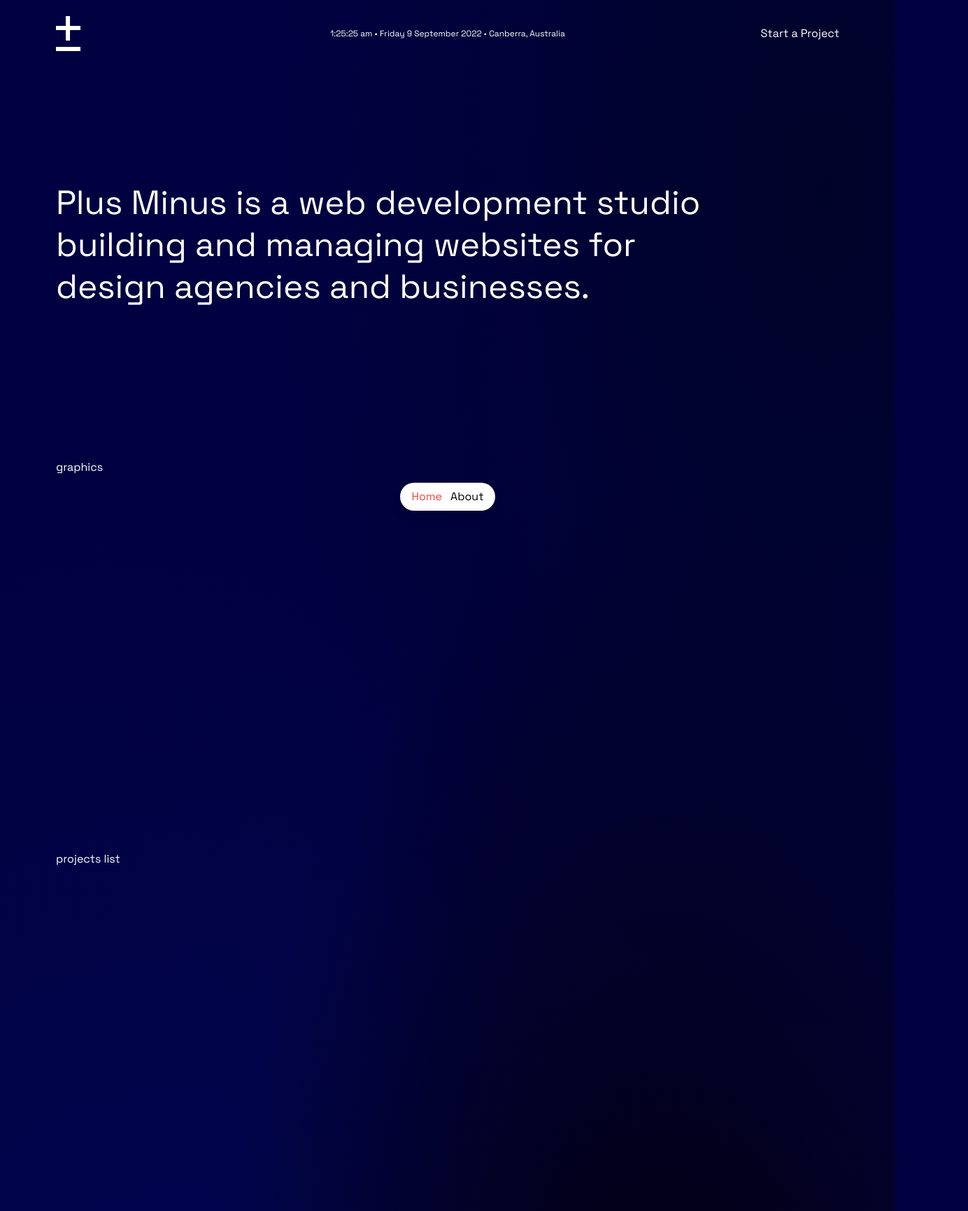
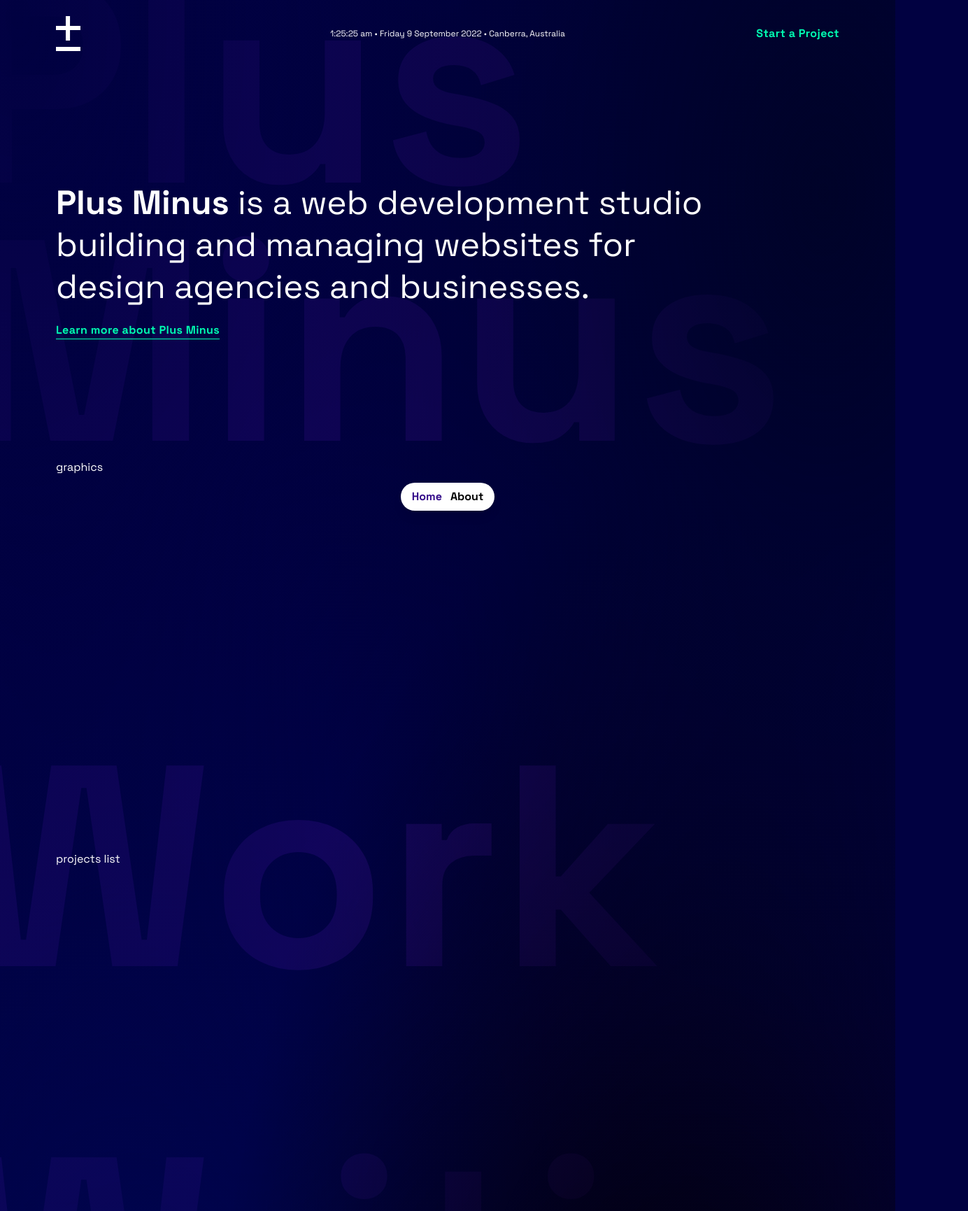
Before and after one commit to adamjbragg/plus-minus, a Next.js app: page / in a window 1280 px wide. Shown: the top 1731 px of the page at 70% size, 1384 px wide, since content can reach past the window. Built offline with nearby package versions, Linux system fonts and the light colour scheme; no server answers.

Commit message:
rename files add large text backgrounds

```diff
--- a/src/components/site-footer.jsx
+++ b/src/components/Footer.jsx
@@ -1,5 +1,5 @@
 import general from '@/data/general.json';
-import InView from './in-view';
+import InView from './InView';
 
 const Footer = function () {
 	return (
--- a/src/components/site-header.jsx
+++ b/src/components/Header.jsx
@@ -1,7 +1,8 @@
-import Link from 'next/link';
+import NextLink from 'next/link';
 import general from '@/data/general.json';
-import TimeDateLocation from './time-date-location';
-import Logo from './logo';
+import TimeDateLocation from './TimeDateLocation';
+import Logo from './Logo';
+import Link from './Link';
 
 const Header = function () {
 	return (
@@ -9,15 +10,15 @@
 			<div className="mx-auto">
 				<div className="flex w-full flex-row justify-center items-center py-5">
 					<h1 className="sr-only">{general.siteTitle}</h1>
-					<Link href="/">
+					<NextLink href="/">
 						<a className="fixed left-20">
 							<Logo />
 						</a>
-					</Link>
+					</NextLink>
 					<div className="text-center">
 						<TimeDateLocation />
 					</div>
-					<p className="fixed right-20">Start a Project</p>
+					<Link href="#" label="Start a Project" className="fixed right-20" />
 				</div>
 			</div>
 		</header>
--- a/src/components/header-navigation.jsx
+++ b/src/components/HeaderNavigation.jsx
@@ -2,16 +2,12 @@
 import { useRouter } from 'next/router';
 import Link from 'next/link';
 import nav from '@/data/nav.json';
-import InView from './in-view';
 
 const HeaderNavList = function () {
 	const router = useRouter();
 
 	return (
-		<InView
-			delay=".5s"
-			className="flex fixed bottom-[70px] w-full mx-auto left-1/2 -translate-x-1/2 justify-center px-8 z-10"
-		>
+		<div className="flex fixed bottom-[70px] w-full mx-auto left-1/2 -translate-x-1/2 justify-center px-8 z-10">
 			<ul className="flex justify-around items-center py-2 px-4  space-x-3 rounded-full w-fit shadow-lg z-10 bg-white">
 				{nav.items.map((item) => (
 					<li key={item.title}>
@@ -19,9 +15,9 @@
 							<a
 								className={`${
 									router.pathname === item.url
-										? 'text-red-500 '
+										? 'text-pm-purple '
 										: 'text-black hover:opacity-50'
-								}  border-transparent `}
+								}  border-transparent font-bold text-base`}
 							>
 								{item.title}
 							</a>
@@ -29,7 +25,7 @@
 					</li>
 				))}
 			</ul>
-		</InView>
+		</div>
 	);
 };
 
--- a/src/components/site-layout.jsx
+++ b/src/components/Layout.jsx
@@ -1,9 +1,9 @@
 import { useRouter } from 'next/router';
 import { NextSeo } from 'next-seo';
 import { motion } from 'framer-motion';
-import Header from './site-header';
-import Footer from './site-footer';
-import HeaderNavList from './header-navigation';
+import Header from './Header';
+import Footer from './Footer';
+import HeaderNavList from './HeaderNavigation';
 
 const Layout = function ({
 	children,
--- /dev/null
+++ b/src/components/Link.jsx
@@ -0,0 +1,11 @@
+import NextLink from 'next/link';
+
+export default function Link({ href, label, className }) {
+	return (
+		<NextLink href={href} passHref>
+			<a className={`text-pm-green font-bold tracking-wide ${className}`}>
+				{label}
+			</a>
+		</NextLink>
+	);
+}
--- a/src/components/time-date-location.jsx
+++ b/src/components/TimeDateLocation.jsx
@@ -1,5 +1,5 @@
 import { useState, useEffect } from 'react';
-import InView from './in-view';
+import InView from './InView';
 
 // set the date to a new current date for load
 // create an effect that runs on a 1 second interval to update the date
--- a/src/pages/404.jsx
+++ b/src/pages/404.jsx
@@ -1,4 +1,4 @@
-import Layout from '@/components/site-layout';
+import Layout from '@/components/Layout';
 
 const FourOhFour = function ({ site }) {
 	const meta = {
--- a/src/pages/about.jsx
+++ b/src/pages/about.jsx
@@ -1,4 +1,4 @@
-import Layout from '@/components/site-layout';
+import Layout from '@/components/Layout';
 
 const About = function () {
 	const meta = {
--- a/src/pages/index.jsx
+++ b/src/pages/index.jsx
@@ -1,36 +1,44 @@
-import { useState } from 'react';
-import { motion, AnimatePresence } from 'framer-motion';
-import Layout from '@/components/site-layout';
+import Link from '@/components/Link';
+import Layout from '@/components/Layout';
 
 const meta = {
 	pageTitle: 'Home',
 	pageDescription: 'Page description',
 };
 
-const Home = function () {
-	const [open, setOpen] = useState(false);
-
-	const toggleSwitch = () => setOpen(!open);
-
-	const variants = {
-		open: { fontSize: '2rem' },
-		closed: { fontSize: '3rem' },
-	};
-
+export default function Home() {
 	return (
 		<Layout pageTitle={meta.pageTitle} pageDescription={meta.pageDescription}>
-			<section className="flex items-start pt-36 h-[70vh]">
+			<section className="relative flex flex-col items-start pt-36 h-[70vh] space-y-5">
+				<LargeText>
+					Plus
+					<br />
+					Minus
+				</LargeText>
 				<p className="text-5xl leading-tight max-w-screen-lg">
-					Plus Minus is a web development studio
+					<span className="font-bold">Plus Minus</span> is a web development
+					studio
 					<br /> building and managing websites for
 					<br /> design agencies and businesses.
 				</p>
+				<Link href="/about" label="Learn more about Plus Minus" />
 			</section>
-			<section className="flex items-start h-[70vh]">graphics</section>
-			<section className="flex items-start h-[70vh]"> projects list</section>
-			<section className="flex items-start h-[70vh]">blog</section>
+			<section className="relative flex items-start h-[70vh]">graphics</section>
+			<section className="relative flex items-start h-[70vh]">
+				<LargeText text="Work" />
+				projects list
+			</section>
+			<section className="relative flex items-start h-[70vh]">
+				<LargeText text="Writing" />
+			</section>
 		</Layout>
 	);
-};
+}
 
-export default Home;
+export function LargeText({ children, text = '' }) {
+	return (
+		<span className="text-[32vw] -left-36 text-pm-purple opacity-50 mix-blend-saturation font-bold leading-[0.9] absolute -top-40 -z-[5]">
+			{text || children}
+		</span>
+	);
+}
--- a/src/styles/global.css
+++ b/src/styles/global.css
@@ -22,6 +22,7 @@
 		@apply font-space-sans;
 	}
 	body {
+		@apply overflow-x-hidden;
 		line-height: 1.5;
 		-webkit-font-smoothing: antialiased;
 	}
@@ -100,6 +101,6 @@
 
 	main a,
 	footer a {
-		@apply border-b-2 border-red-500 hover:border-transparent transition-all duration-300 ease-in-out;
+		@apply border-b border-pm-green hover:border-transparent transition-all duration-300 ease-in-out;
 	}
 }
--- a/tailwind.config.js
+++ b/tailwind.config.js
@@ -5,14 +5,15 @@
 		fontFamily: {
 			'space-sans': ['Space Grotesk', 'sans-serif'],
 		},
-		extend: {},
+		extend: {
+			colors: {
+				'pm-green': '#00FFB2',
+				'pm-purple': '#340B8A',
+			},
+		},
 	},
 	variants: {
 		extend: {},
 	},
-	plugins: [
-		require('@tailwindcss/typography'),
-		require('@tailwindcss/forms'),
-		require('@tailwindcss/line-clamp'),
-	],
+	plugins: [require('@tailwindcss/typography'), require('@tailwindcss/forms')],
 };
```
Also changed, not shown: src/components/InView.jsx (renamed from src/components/in-view.jsx).
